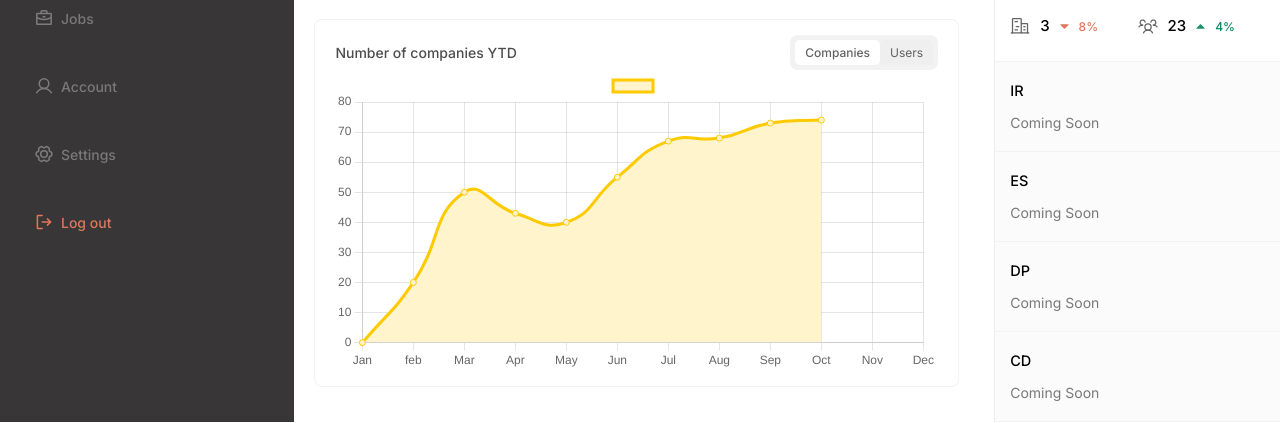
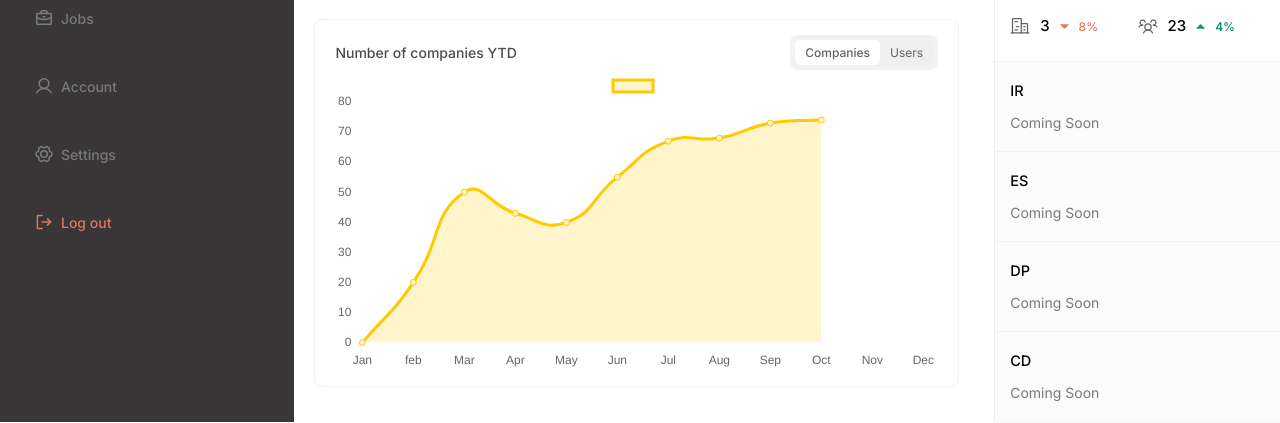
Before and after one commit to lolyparty/Tabulerasa, a React (Create React App) app: page / in a window 1280 px wide. Shown: the part 306-729 px from the top of the page. Built offline with nearby package versions, Linux system fonts and the light colour scheme; the HTML template or start-up script is replaced by a standard one.

Commit message:
removed grid lines from chart

```diff
--- a/src/components/dashboard/dashboard-graph/dashboard-graph.jsx
+++ b/src/components/dashboard/dashboard-graph/dashboard-graph.jsx
@@ -54,6 +54,11 @@ const DashboardGraph = () => {
 						'Nov',
 						'Dec',
 					],
+					plugins: {
+						legend: {
+							display: false,
+						},
+					},
 					datasets: [
 						{
 							label: '',
@@ -64,27 +69,21 @@ const DashboardGraph = () => {
 							tension: 0.5,
 						},
 					],
-					options: {
-						legend: {
-							display: false,
+				}}
+				options={{
+					scales: {
+						xAxes: {
+							grid: {
+								drawBorder: false,
+								display: false,
+							},
 						},
-						scales: {
-							xAxes: [
-								{
-									gridLines: {
-										display: false,
-										drawBorder: false,
-									},
-								},
-							],
-							yAxes: [
-								{
-									gridLines: {
-										display: false,
-										drawBorder: false,
-									},
-								},
-							],
+
+						yAxes: {
+							grid: {
+								drawBorder: false,
+								display: false,
+							},
 						},
 					},
 				}}
```
